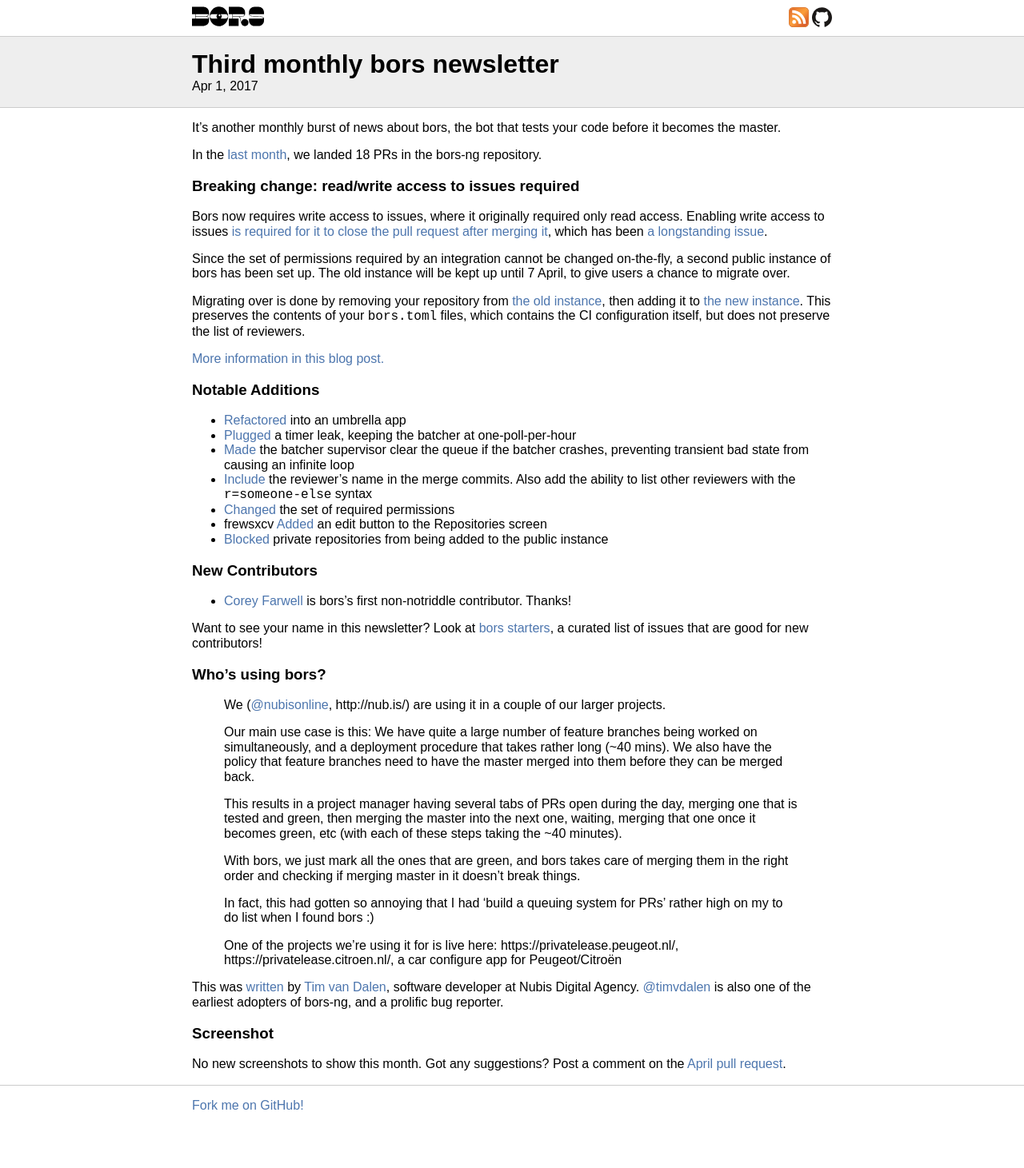
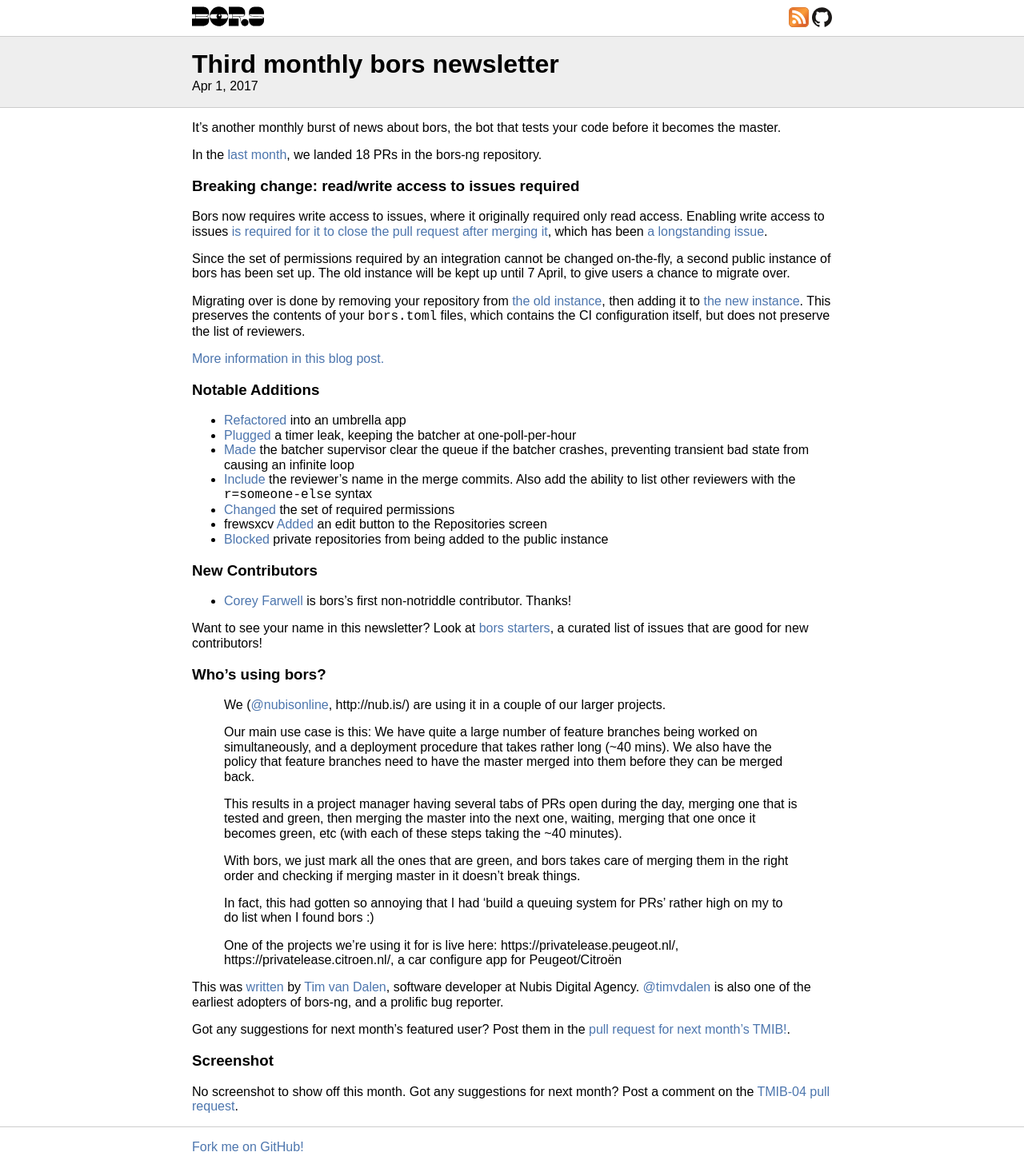
Before and after one commit to bors-ng/bors-ng.github.io, a Jekyll site: the page built from _posts/2017-04-01-tmib-03.md, in a window 1280 px wide. Shown: the whole page at 80% size. Built offline with Jekyll 4.4.1, drawn with Linux system fonts in a browser that asks for light colours; before the commit the page ends 1408 px from its top, so only the background shows below that.

Commit message:
Add hinks to next month's PR

```diff
--- a/_posts/2017-04-01-tmib-03.md
+++ b/_posts/2017-04-01-tmib-03.md
@@ -73,8 +73,10 @@
 [@nubisonline]: https://github.com/nubisonline
 [timvdalen-comment]: https://github.com/bors-ng/bors-ng.github.io/pull/2#issuecomment-286375075
 
+Got any suggestions for next month's featured user? Post them in the [pull request for next month's TMIB!](https://github.com/bors-ng/bors-ng.github.io/pull/4).
+
 ### Screenshot
 
-No new screenshots to show this month.
-Got any suggestions?
-Post a comment on the [April pull request](https://github.com/bors-ng/bors-ng.github.io/pull/3).
+No screenshot to show off this month.
+Got any suggestions for next month?
+Post a comment on the [TMIB-04 pull request](https://github.com/bors-ng/bors-ng.github.io/pull/4).
```
